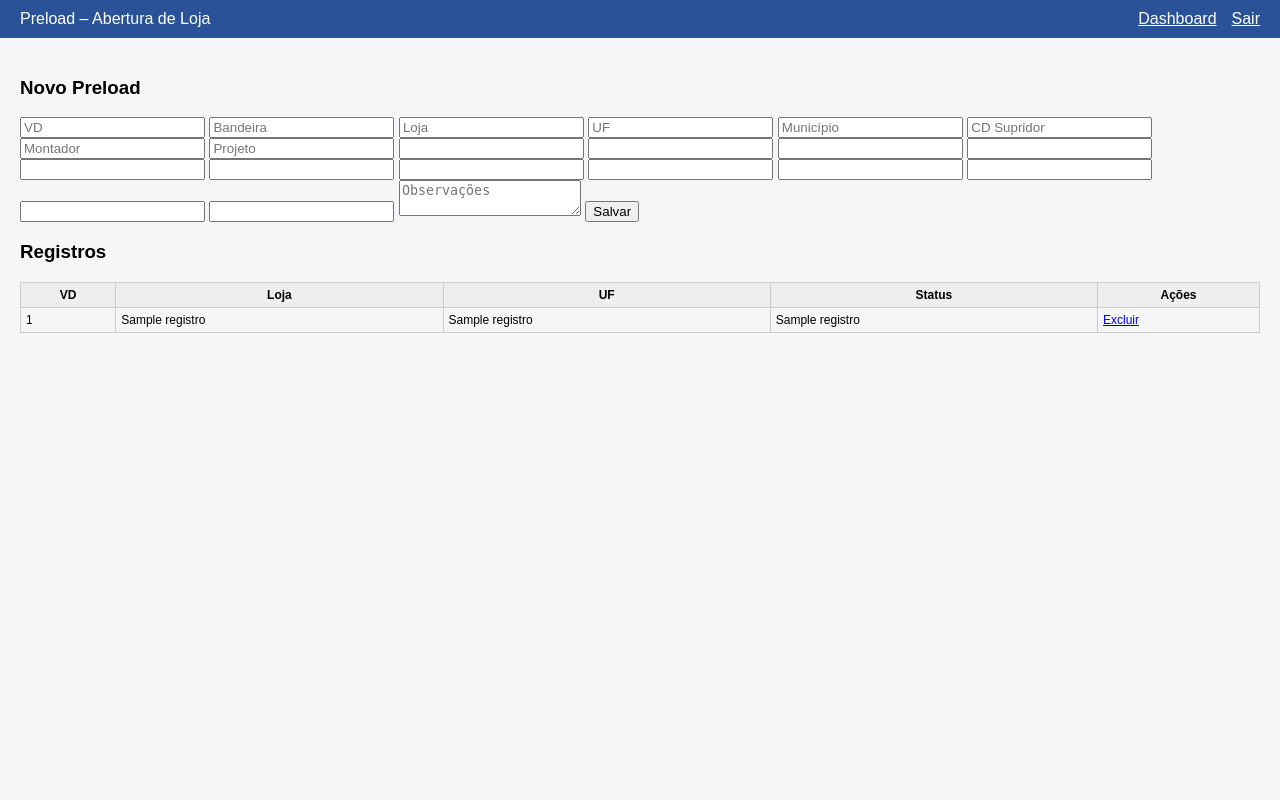
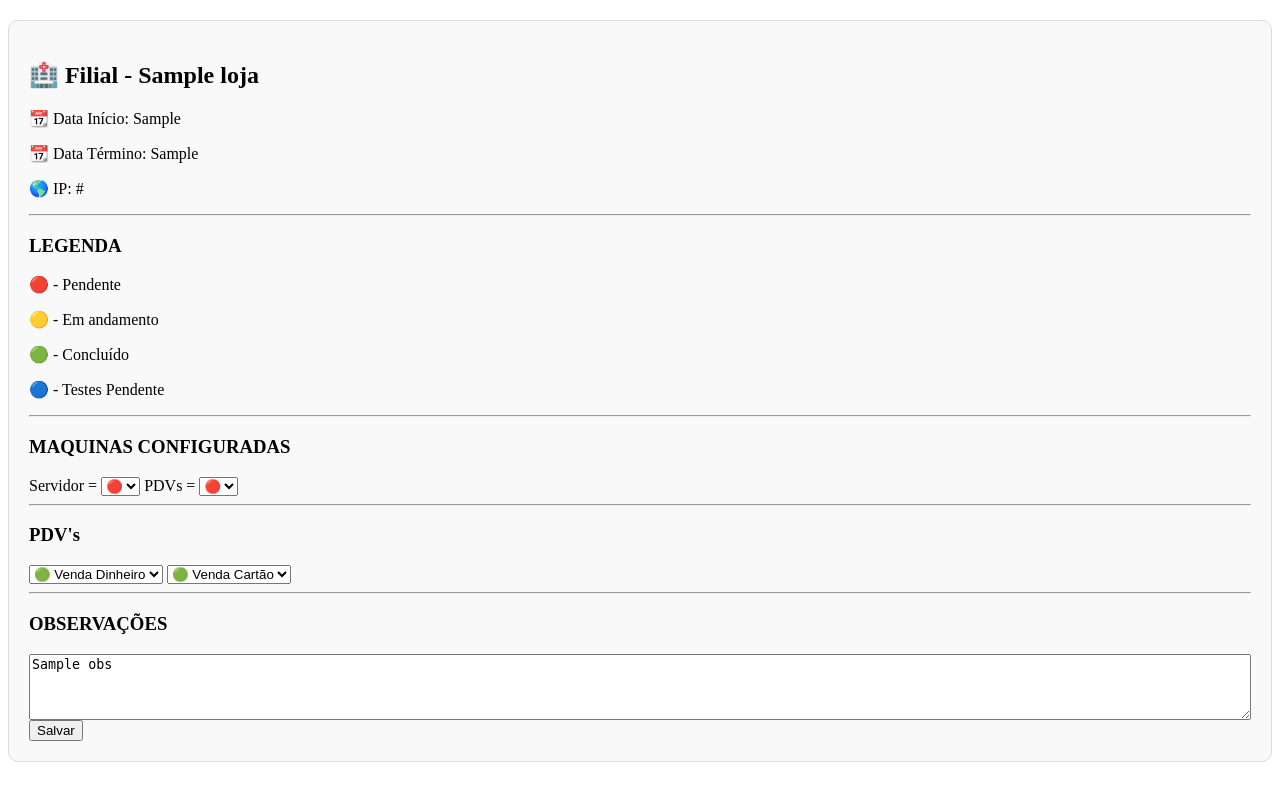
Before and after one commit to ALMDPSP/preload_app, a Flask app: template templates/index.html in a window 1280 px wide. Run offline with Flask 3, Linux system fonts and the light colour scheme; the template is opened without the code that fills it: most values are stand-ins (such as "Sample title", 1, 10 or a date in 2020); some libraries are stand-ins or nearby versions.

Commit message:
Refactor HTML structure and add new elements

```diff
--- a/templates/index.html
+++ b/templates/index.html
@@ -1,93 +1,82 @@
-<!DOCTYPE html>
-<html lang="pt-br">
-<head>
-<meta charset="UTF-8">
-<title>Preload – Abertura de Loja</title>
 <style>
-body { font-family: Arial; margin: 0; background: #f4f6f8; }
-header {
-    background: #2a5298;
-    color: white;
-    padding: 10px 20px;
+.status-btn {
+    border: none;
+    font-size: 20px;
+    cursor: pointer;
 }
-header a {
-    color: white;
-    float: right;
-    margin-left: 15px;
-}
-.container { padding: 20px; }
-table {
-    width: 100%;
-    border-collapse: collapse;
-    font-size: 12px;
-}
-th, td {
-    border: 1px solid #ccc;
-    padding: 5px;
-}
-th {
-    background: #eee;
+
+.vermelho { color: red; }
+.amarelo { color: orange; }
+.verde { color: green; }
+.azul { color: blue; }
+
+.card {
+    border: 1px solid #ddd;
+    padding: 20px;
+    margin: 20px 0;
+    border-radius: 10px;
+    background: #f9f9f9;
 }
 </style>
-</head>
-<body>
 
-<header>
-Preload – Abertura de Loja
-<a href="/logout">Sair</a>
-<a href="/">Dashboard</a>
-</header>
+<div class="card">
 
-<div class="container">
+<h2>🏥 Filial - {{ registro.loja }}</h2>
+<p>📆 Data Início: {{ registro.entrada_ti }}</p>
+<p>📆 Data Término: {{ registro.term_obra }}</p>
+<p>🌎 IP: {{ registro.link }}</p>
 
-<h3>Novo Preload</h3>
+<hr>
 
-<form method="POST" action="/salvar">
-<input name="vd" placeholder="VD">
-<input name="bandeira" placeholder="Bandeira">
-<input name="loja" placeholder="Loja">
-<input name="uf" placeholder="UF">
-<input name="municipio" placeholder="Município">
-<input name="cd_supridor" placeholder="CD Supridor">
-<input name="montador" placeholder="Montador">
-<input name="projeto" placeholder="Projeto">
-<input name="entrada_ti">
-<input name="envio_previsto">
-<input name="term_obra">
-<input name="cadastro">
-<input name="sep_equip">
-<input name="emissao_nfe">
-<input name="link">
-<input name="status">
-<input name="cnpj">
-<input name="precos_datahub">
-<input name="preloading">
-<input name="em_loja">
-<textarea name="observacoes" placeholder="Observações"></textarea>
-<button>Salvar</button>
-</form>
+<h3>LEGENDA</h3>
+<p>🔴 - Pendente</p>
+<p>🟡 - Em andamento</p>
+<p>🟢 - Concluído</p>
+<p>🔵 - Testes Pendente</p>
 
-<h3>Registros</h3>
+<hr>
 
-<table>
-<tr>
-<th>VD</th><th>Loja</th><th>UF</th><th>Status</th><th>Ações</th>
-</tr>
+<h3>MAQUINAS CONFIGURADAS</h3>
 
-{% for r in registros %}
-<tr>
-<td>{{ r[0] }}</td>
-<td>{{ r[2] }}</td>
-<td>{{ r[3] }}</td>
-<td>{{ r[15] }}</td>
-<td>
-<a href="/excluir/{{ r[0] }}">Excluir</a>
-</td>
-</tr>
-{% endfor %}
+Servidor =
+<select name="servidor_status">
+    <option value="vermelho">🔴</option>
+    <option value="amarelo">🟡</option>
+    <option value="verde">🟢</option>
+    <option value="azul">🔵</option>
+</select>
 
-</table>
+PDVs =
+<select name="pdv_status">
+    <option value="vermelho">🔴</option>
+    <option value="amarelo">🟡</option>
+    <option value="verde">🟢</option>
+    <option value="azul">🔵</option>
+</select>
+
+<hr>
+
+<h3>PDV's</h3>
+
+<select name="venda_dinheiro">
+    <option value="verde">🟢 Venda Dinheiro</option>
+    <option value="amarelo">🟡 Venda Dinheiro</option>
+    <option value="vermelho">🔴 Venda Dinheiro</option>
+</select>
+
+<select name="venda_cartao">
+    <option value="verde">🟢 Venda Cartão</option>
+    <option value="amarelo">🟡 Venda Cartão</option>
+    <option value="vermelho">🔴 Venda Cartão</option>
+</select>
+
+<hr>
+
+<h3>OBSERVAÇÕES</h3>
+<textarea name="obs" rows="4" style="width:100%">
+{{ registro.obs }}
+</textarea>
+
+<button type="submit">Salvar</button>
 
 </div>
-</body>
-</html>
```
